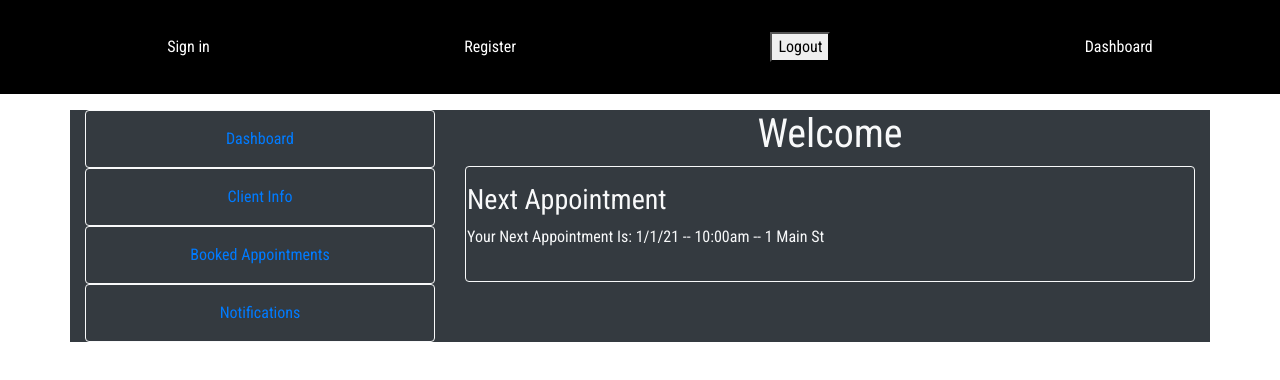
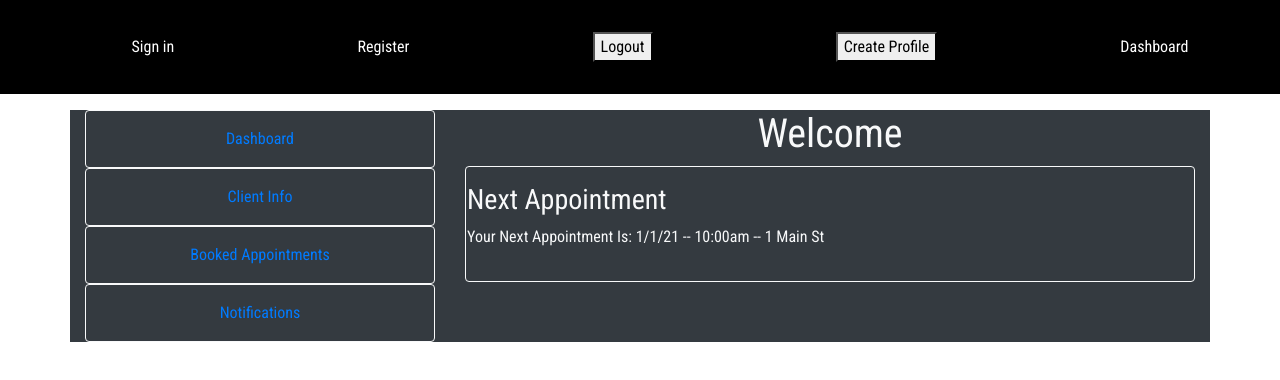
Before and after one commit to ChrisWhite12/clientportal_FE, a React (Create React App) app: page / in a window 1280 px wide. Shown: the top 380 px of the page. Built offline with nearby package versions, Linux system fonts and the light colour scheme; no server answers.

Commit message:
updating create profile

```diff
--- a/src/components/Dashboard.js
+++ b/src/components/Dashboard.js
@@ -18,16 +18,16 @@ const Dashboard = () => {
 
     //test API by calling getApiData from backend
     useEffect(() => {
-        getApiData().then((data) => {
-            console.log(data)
-        })
-        .catch((err) => {console.log(err)})
+        // getApiData().then((data) => {
+        //     console.log(data)
+        // })
+        // .catch((err) => {console.log(err)})
 
         //test to see if profile can be returned
-        getProfile(1).then((data) => {
-            console.log(data)
-        })
-        .catch((err) => {console.log(err)})
+        // getProfile(1).then((data) => {
+        //     console.log(data)
+        // })
+        // .catch((err) => {console.log(err)})
     },[])
 
     return (
--- a/src/components/Nav.js
+++ b/src/components/Nav.js
@@ -2,6 +2,7 @@ import React, {Component} from 'react'
 import {Link, useHistory} from 'react-router-dom'
 import { useGlobalState } from '../config/store'
 import {logoutUser} from '../services/authServices'
+import {createProfile} from '../services/profileServices'
 
 const Nav = () => {
 
@@ -28,6 +29,23 @@ const Nav = () => {
         // })
     }
 
+    const clickProfile = () => {
+        console.log('creating profile')
+        createProfile({
+            userId: "1",
+            firstName: "chris",
+            lastName: "white",
+            contact: "123456",
+            address: "1 First St"
+        })
+            .then((res) => {
+                console.log(res)
+            })
+            .catch((err) => {
+                console.log(err)
+            })
+    }
+
 
     return (
         <nav>
@@ -41,6 +59,9 @@ const Nav = () => {
                 <button id="logout_btn" onClick={onLogout}>
                     Logout
                 </button>
+                <button id="create_profile" onClick={clickProfile}>
+                    Create Profile
+                </button>
                 <Link to="/">
                     Dashboard
                 </Link>
--- a/src/services/profileServices.js
+++ b/src/services/profileServices.js
@@ -19,7 +19,7 @@ async function createProfile(userInfo){
         return response.data
     }
     catch(error){
-        console.log("createProfile from server")
+        console.log("createProfile from server - errors")
         throw(error)
     }
 }
```
Also changed, not shown: 1 other file (tests, documents, lock files or other folders).
